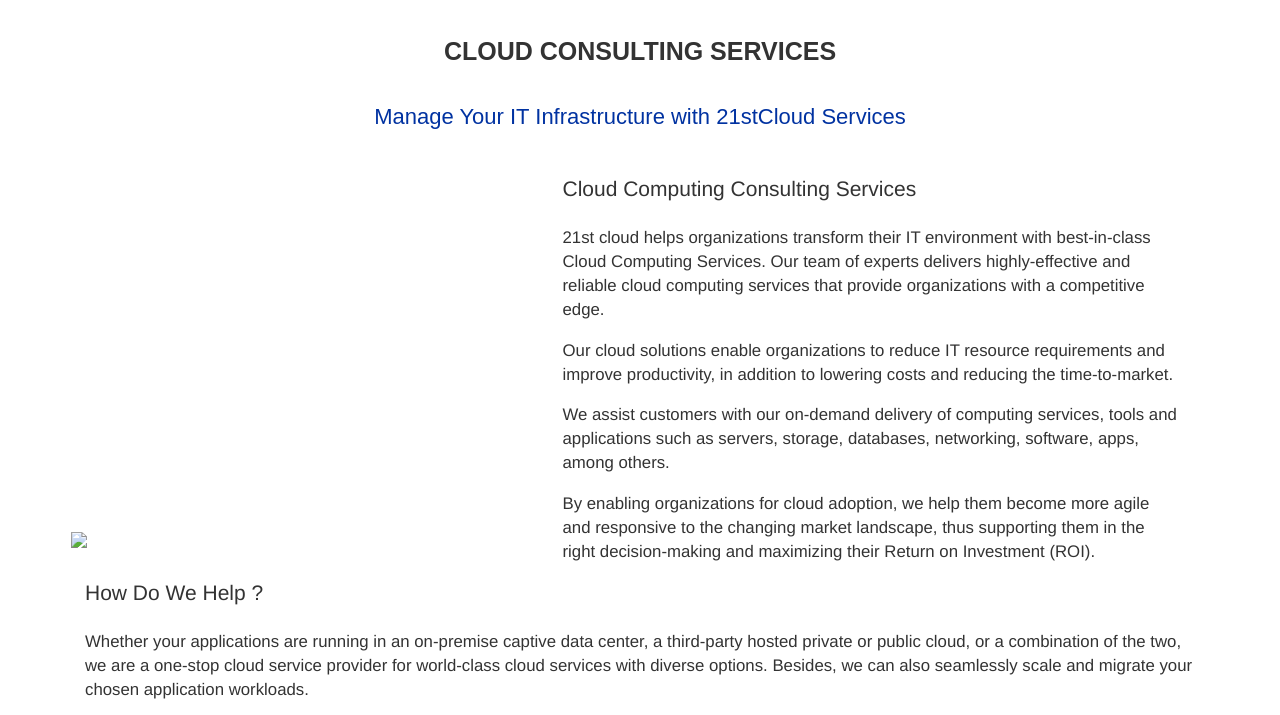
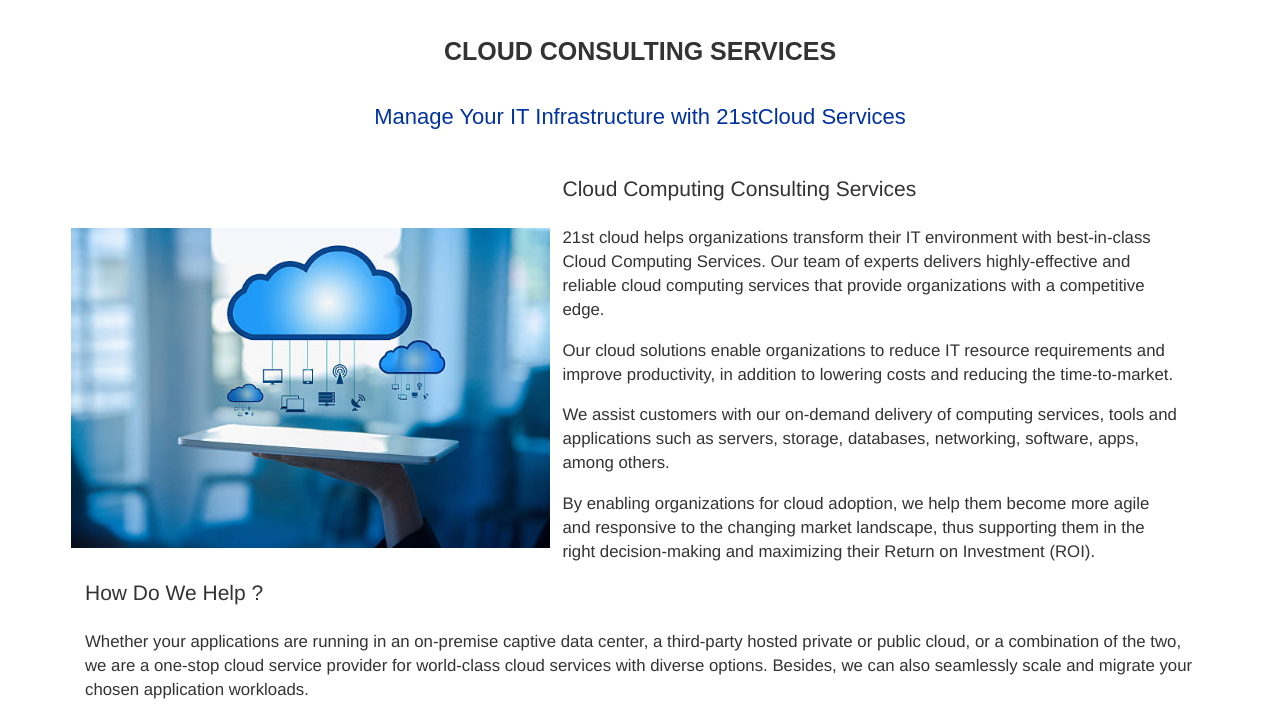
Before and after one commit to sharmavipul9756/21stCloud, a plain HTML site: page readmore/read2.html in a window 1280 px wide. Shown: the part 64-779 px from the top of the page. Drawn offline with nearby package versions, Linux system fonts and the light colour scheme; files that its build step writes are made by us from their sources.

Commit message:
Update read2.html

```diff
--- a/readmore/read2.html
+++ b/readmore/read2.html
@@ -141,7 +141,7 @@
     <p>We assist customers with our on-demand delivery of computing services, tools and applications such as servers, storage, databases, networking, software, apps, among others.</p>
     <p>By enabling organizations for cloud adoption, we help them become more agile and responsive to the changing market landscape, thus supporting them in the right decision-making and maximizing their Return on Investment (ROI).</p>
     </div>
-    <p><img class="A"  src="C:\Users\paras\Desktop\cloud consulting\images.jpg"  ></p>
+    <p><img class="A"  src="..\images.jpg"  ></p>
 
     <h3>How Do We Help ?</h3>
     <p>Whether your applications are running in an on-premise captive data center, a third-party hosted private or public cloud, or a combination of the two, we are a one-stop cloud service provider for world-class cloud services with diverse options. Besides, we can also seamlessly scale and migrate your chosen application workloads.</p>
```
